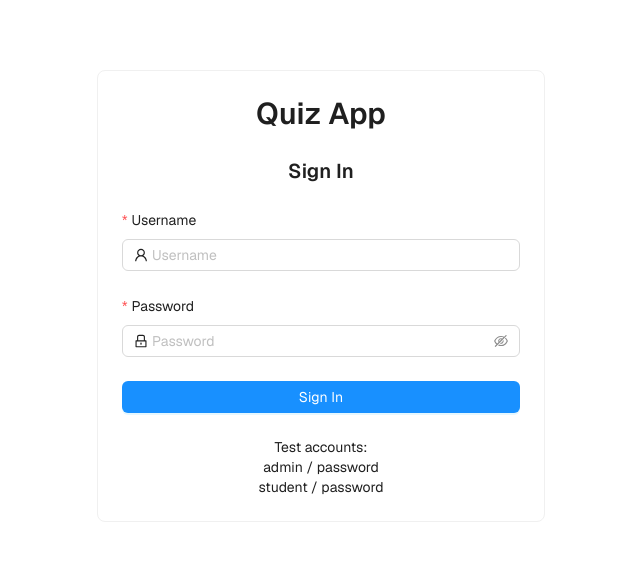
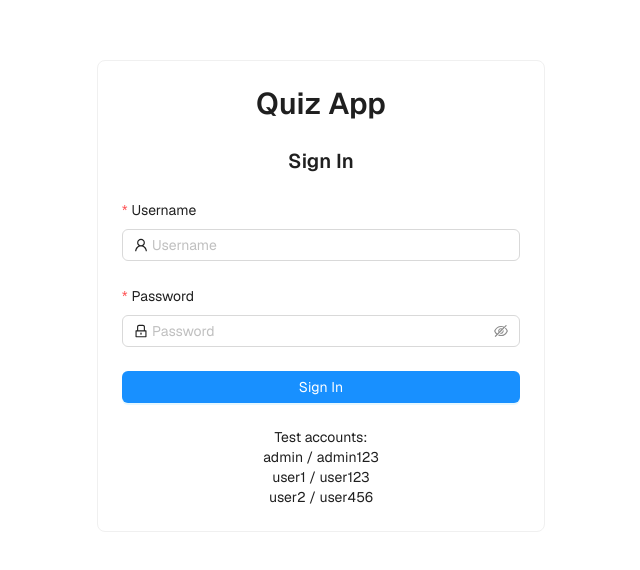
Before and after one commit to TurtoiseMan/Quiz-App, a Next.js app: page /signin in a window 1280 px wide. Shown: the part 104-674 px from the top of the page, without its empty margins (319-959 px from the left). Built offline with nearby package versions, Linux system fonts and the light colour scheme.

Commit message:
adding mock user info in signin

```diff
--- a/src/app/signin/page.tsx
+++ b/src/app/signin/page.tsx
@@ -39,7 +39,7 @@ export default function SignInPage() {
 
   return (
     <div className="flex min-h-screen flex-col items-center justify-center p-4">
-      <Card className="w-full max-w-md" bordered>
+      <Card className="w-full max-w-md" variant="outlined">
         <div className="text-center mb-6">
           <Title level={2}>Quiz App</Title>
           <Title level={4}>Sign In</Title>
@@ -94,8 +94,9 @@ export default function SignInPage() {
           <div className="text-center text-sm">
             <p>
               Test accounts: <br />
-              admin / password <br />
-              student / password
+              admin / admin123 <br />
+              user1 / user123 <br />
+              user2 / user456 <br />
             </p>
           </div>
         </Form>
```
